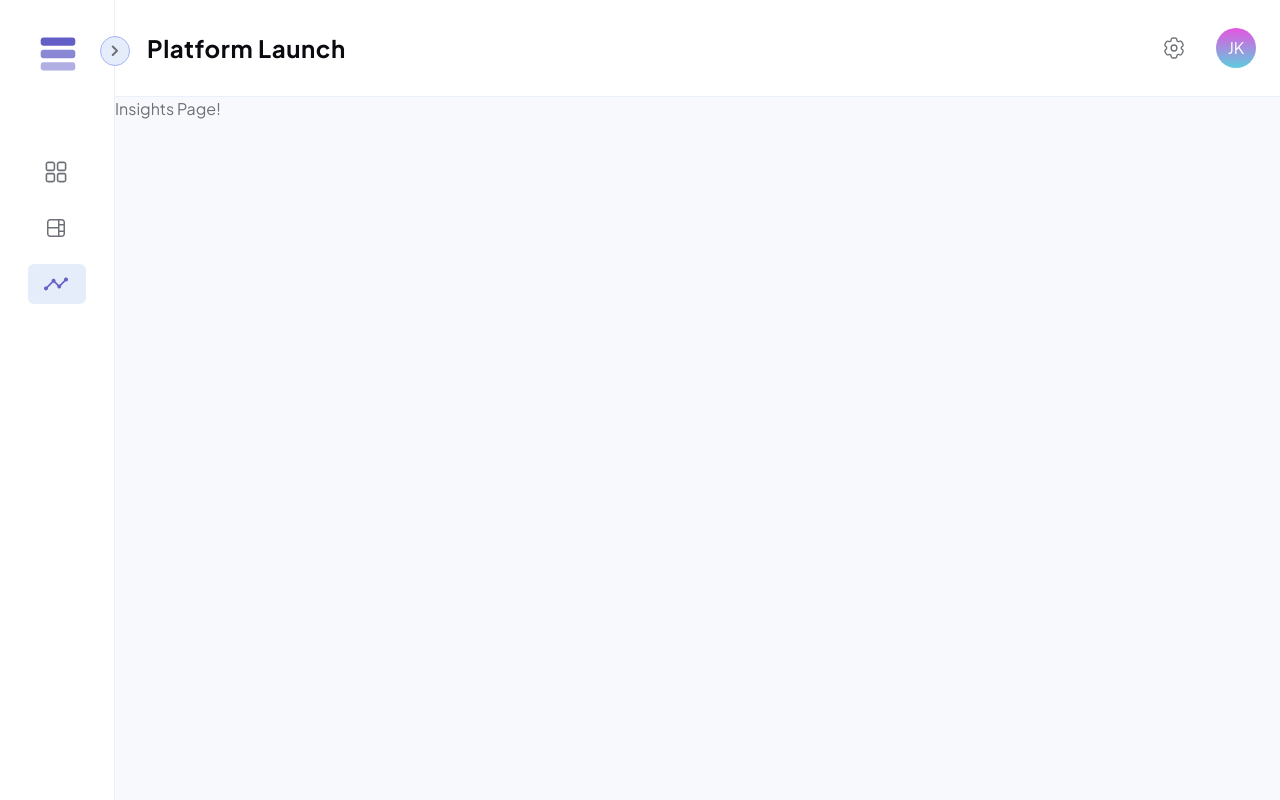
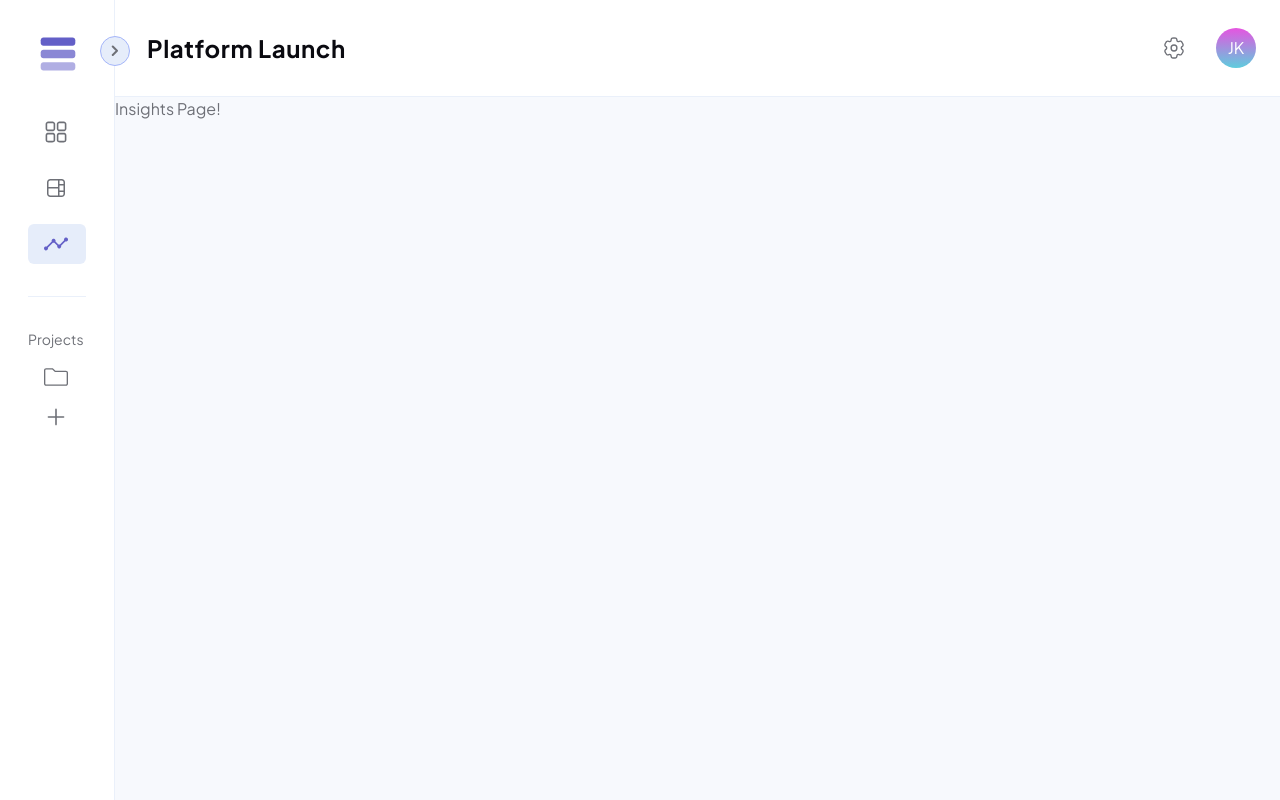
Before and after one commit to jkellerman/TaskFlow, a Next.js app: page /insights in a window 1280 px wide. Built offline with nearby package versions, Linux system fonts and the light colour scheme.

Commit message:
feat: add projects component to side nav

```diff
--- /dev/null
+++ b/components/projects.tsx
@@ -0,0 +1,50 @@
+import Link from "next/link";
+
+import Icons from "./ui/icons";
+
+interface ProjectsProps {
+	isExpanded: boolean;
+}
+
+const projects = [{ name: "platform launch" }];
+
+export default function Projects({ isExpanded }: ProjectsProps) {
+	return (
+		<>
+			<h2 className=" mb-2 text-sm">Projects</h2>
+			<ul>
+				{projects.map((project, i) => (
+					<li
+						key={i}
+						className="relative flex items-center rounded-md transition-colors hover:text-tertiary-darker dark:hover:text-white"
+					>
+						<Link
+							href={`board/${project.name}`}
+							className="flex max-w-[190px] items-center gap-x-3 px-4 py-2 after:absolute after:h-full after:w-full after:content-['']"
+						>
+							<span className="min-h-6 min-w-6">
+								<Icons icon="Folder" className="h-6 w-6" />
+							</span>
+
+							<span
+								className={`text-tertiary-dark w-full origin-left  truncate font-medium capitalize transition-transform duration-500  dark:hover:text-white ${!isExpanded && "scale-0"}`}
+							>
+								{project.name}
+							</span>
+						</Link>
+					</li>
+				))}
+			</ul>
+			<button className="flex max-w-[190px] items-center gap-x-3 px-4 py-2 hover:text-tertiary-darker dark:hover:text-white">
+				<span className="min-h-6 min-w-6">
+					<Icons icon="Plus" className=" h-6 w-6 " />
+				</span>
+				<span
+					className={`text-tertiary-dark origin-left truncate  font-medium transition-transform duration-500  ${!isExpanded && "scale-0"}`}
+				>
+					Create New
+				</span>
+			</button>
+		</>
+	);
+}
--- a/components/ui/side-nav.tsx
+++ b/components/ui/side-nav.tsx
@@ -2,8 +2,10 @@
 
 import { useState } from "react";
 
+import * as Separator from "@radix-ui/react-separator";
 import clsx from "clsx";
 
+import Projects from "../projects";
 import Icons from "./icons";
 import Logo from "./logo";
 import NavLinks from "./nav-links";
@@ -21,7 +23,7 @@ export default function SideNav() {
 			<button
 				onClick={handleClick}
 				className={clsx(
-					"absolute -right-4 top-9 hidden h-[30px] w-[30px] items-center justify-center rounded-full border border-secondary-darker bg-secondary-medium hover:border-primary hover:bg-secondary-darker hover:transition-colors dark:border-text dark:bg-tertiary-darker dark:hover:bg-tertiary-lighter lg:flex",
+					"absolute -right-4 top-9 hidden h-[30px] w-[30px] items-center justify-center rounded-full border border-secondary-darker bg-secondary-medium hover:border-primary hover:bg-secondary-darker hover:text-tertiary-darker hover:transition-colors dark:border-text dark:bg-tertiary-darker dark:hover:bg-tertiary-lighter dark:hover:text-white lg:flex",
 					{
 						"rotate-180 transition-transform duration-500": !isExpanded,
 					}
@@ -29,18 +31,20 @@ export default function SideNav() {
 			>
 				<Icons icon="ChevronLeft" />
 			</button>
-			<div className="mb-20 flex items-center gap-x-4">
-				<div className="pl-3">
+			<div className="mb-10 flex items-center gap-x-4">
+				<div className="pl-3 ">
 					<Logo className="h-9 w-9" />
 				</div>
 
 				<span
-					className={`text-tertiary-dark origin-left text-xl font-bold transition-transform duration-500 dark:text-white ${!isExpanded && "scale-0"}`}
+					className={`origin-left text-xl font-bold text-tertiary-darker transition-transform duration-500 dark:text-white ${!isExpanded && "scale-0"}`}
 				>
 					TaskFlow
 				</span>
 			</div>
 			<NavLinks isExpanded={isExpanded} />
+			<Separator.Root decorative orientation="horizontal" className="my-8 h-[1px] w-full bg-border" />
+			<Projects isExpanded={isExpanded} />
 		</div>
 	);
 }
--- a/package.json
+++ b/package.json
@@ -13,6 +13,7 @@
 	},
 	"dependencies": {
 		"@radix-ui/react-avatar": "^1.0.4",
+		"@radix-ui/react-separator": "^1.0.3",
 		"clsx": "^2.1.1",
 		"next": "14.2.3",
 		"next-themes": "^0.3.0",
```
Also changed, not shown: 1 other file (tests, documents, lock files or other folders).
